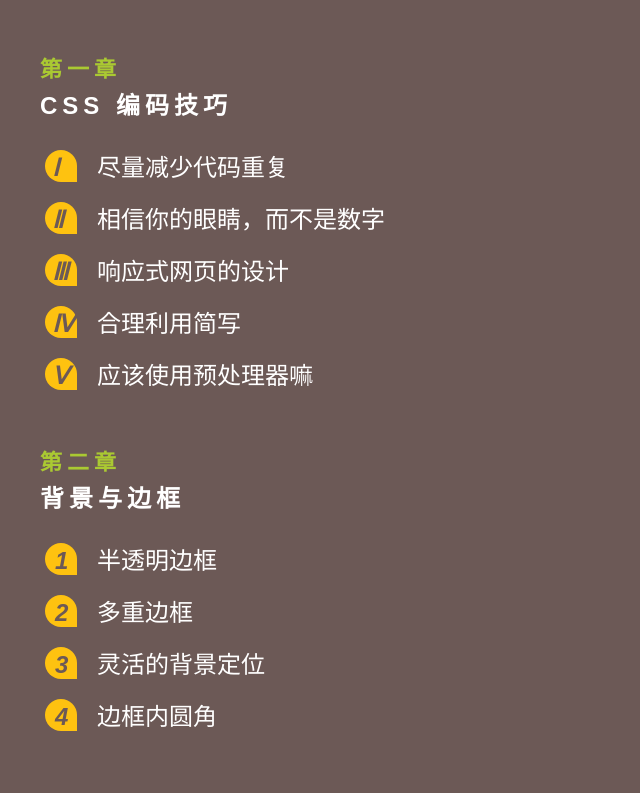
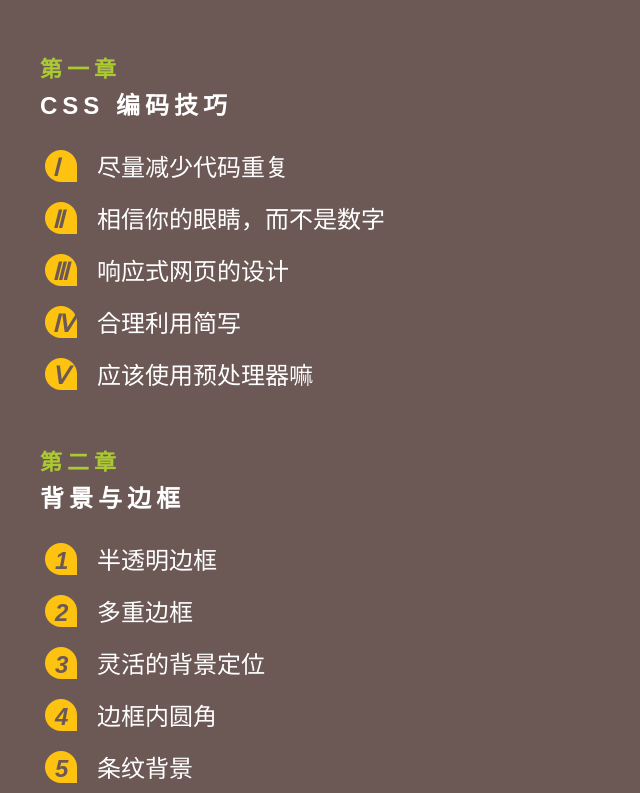
Before and after one commit to zg-zhang/CSS-Secrets, a website: page src/directory/index.html in a window 1280 px wide. Shown: the part 323-1116 px from the top of the page, without its empty margins (0-640 px from the left). Before the commit the page ends 1064 px from the top, so only its background shows below. Drawn offline with Linux system fonts and the light colour scheme.

Commit message:
Update index.html

```diff
--- a/src/directory/index.html
+++ b/src/directory/index.html
@@ -28,6 +28,7 @@
             <div><em>2</em><a href="../two/02">多重边框</a></div>
             <div><em>3</em><a href="../two/03">灵活的背景定位</a></div>
             <div><em>4</em><a href="../two/04">边框内圆角</a></div>
+            <div><em>5</em><a href="../two/05">条纹背景</a></div>
     </div>
 
     <script>
```
